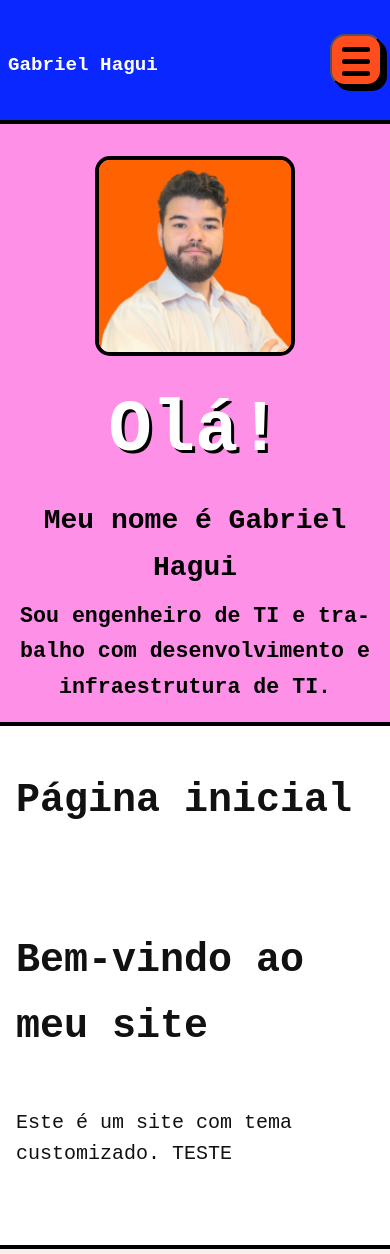
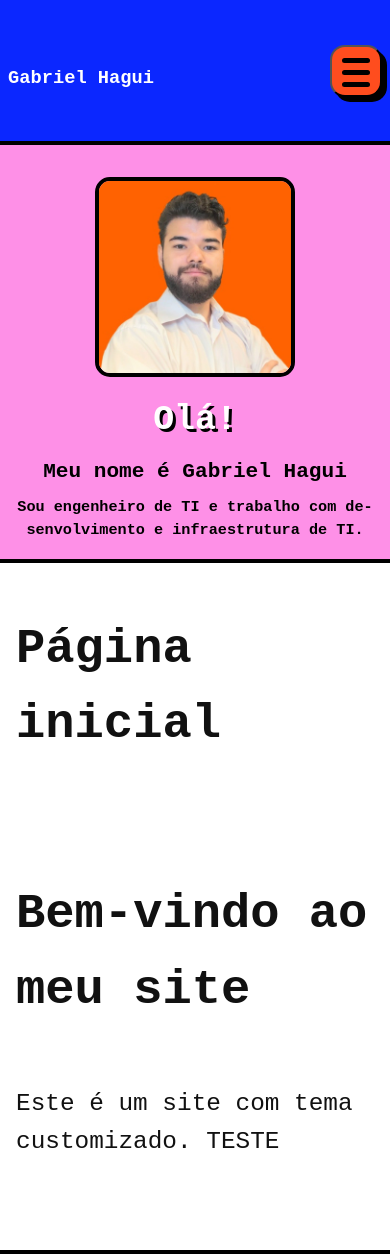
Before and after one commit to GHagui/Gabriel_Hagui, a Jekyll site: the page built from index.md, in a window 390 px wide. Built offline with Jekyll 4.4.1, drawn with Linux system fonts in a browser that asks for light colours; some web fonts are replaced.

Commit message:
Enhance typography with fluid scaling for improved readability; adjust font sizes across various elements

```diff
--- a/assets/css/style.scss
+++ b/assets/css/style.scss
@@ -45,6 +45,23 @@
     --sidebar-min-width: 220px;
     --sidebar-max-width: 350px;
     --content-block-max-width: 1280px; /* Para a seção .about */
+
+    /* Tipografia Fluida (escala modular adaptativa) */
+    /* A lógica: clamp( min, calc( base + variação * vw ), max ) */
+    /* Níveis baseados em uma escala ~1.2 com ajustes para títulos grandes já existentes */
+    --fs-2xs: clamp(0.70rem, 0.66rem + 0.15vw, 0.78rem); /* micro */
+    --fs-xs:  clamp(0.78rem, 0.72rem + 0.25vw, 0.90rem);
+    /* Ajuste de mínimos para melhor leitura em telas < 400px */
+    --fs-sm:  clamp(0.95rem, 0.85rem + 0.35vw, 1.08rem); /* corpo secundário */
+    --fs-base:clamp(1.00rem, 0.95rem + 0.50vw, 1.20rem); /* corpo principal */
+    --fs-md:  clamp(1.12rem, 1.00rem + 0.70vw, 1.35rem);
+    --fs-lg:  clamp(1.25rem, 1.05rem + 1.10vw, 1.70rem);
+    --fs-xl:  clamp(1.55rem, 1.20rem + 1.90vw, 2.30rem);
+    --fs-2xl: clamp(2.00rem, 1.40rem + 3.20vw, 3.20rem);
+    --fs-3xl: clamp(2.60rem, 1.80rem + 4.50vw, 4.50rem);
+    --fs-4xl: clamp(3.20rem, 2.20rem + 6.00vw, 6.00rem);
+    --fs-5xl: clamp(4.00rem, 2.80rem + 8.50vw, 8.50rem);
+    --fs-hero: clamp(5.00rem, 3.20rem + 10.50vw, 10.00rem); /* usado em h1 hero existente */
 }
 
 /* Garantir que width:100% inclua padding e bordas (evita overflow da seção .about) */
@@ -60,6 +77,7 @@ body {
     background-color: var(--color-bg-body);
     font-family: var(--font-secondary); /* Fonte padrão */
     line-height: 1.55; /* Melhora legibilidade especialmente em telas pequenas */
+    font-size: var(--fs-base);
 }
 
 .container {
@@ -95,7 +113,7 @@ body {
     color: var(--color-white);
     font-weight: 900;
     font-family: var(--font-primary);
-    font-size: 1.8rem;
+    font-size: var(--fs-xl);
     padding: var(--spacing-sm) var(--spacing-sm) var(--spacing-sm) 0;
     white-space: nowrap;
 }
@@ -114,7 +132,7 @@ body {
     font-weight: 600;
     padding: var(--spacing-xs);
     font-family: var(--font-secondary);
-    font-size: 1.2rem;
+    font-size: var(--fs-sm);
     border: 5px solid transparent; /* Mantém espessura específica para transição */
     border-radius: var(--border-radius-default);
     transition: box-shadow 0.3s, border 0.3s, background-color 0.3s, color 0.3s;
@@ -134,7 +152,7 @@ body {
     font-weight: 600;
     padding: var(--spacing-xs);
     font-family: var(--font-secondary);
-    font-size: 1.2rem;
+    font-size: var(--fs-sm);
     border: var(--border-medium) !important;
     background-color: var(--color-purple-accent) !important;
 }
@@ -231,19 +249,19 @@ html.js .site-header .site-nav {
     }
 
     .site-header .logo a {
-        font-size: 1.4rem;
+        font-size: var(--fs-lg);
         padding: var(--spacing-xs) 0;
     }
 
     .site-header .site-nav select {
-        font-size: 1rem;
+        font-size: var(--fs-sm);
         padding: var(--spacing-xs);
     }
 }
 
 @media (max-width: 480px) {
     .site-header .logo a {
-        font-size: 1.2rem;
+        font-size: var(--fs-md);
     }
 }
 /* -------------------*/
@@ -447,15 +465,15 @@ main {
     }
 
     .hello-content h1 {
-        font-size: 6rem;
+        font-size: var(--fs-4xl);
     }
 
     .hello-content h2 {
-        font-size: 2rem;
+        font-size: var(--fs-2xl);
     }
 
     .hello-content h3 {
-        font-size: 1.2rem;
+        font-size: var(--fs-sm);
     }
 }
 
@@ -466,16 +484,16 @@ main {
     }
 
     .hello-content h1 {
-        font-size: 4rem;
+        font-size: var(--fs-3xl);
         text-shadow: 4px 4px 0 var(--color-black);
     }
 
     .hello-content h2 {
-        font-size: 1.5rem;
+        font-size: var(--fs-xl);
     }
 
     .hello-content h3 {
-        font-size: 1rem;
+        font-size: var(--fs-sm);
     }
 
     .hello-content {
@@ -490,16 +508,16 @@ main {
     }
 
     .hello-content h1 {
-    font-size: 3.4rem; /* Aumenta legibilidade do título principal */
+    font-size: var(--fs-2xl); /* fluido */
         text-shadow: 3px 3px 0 var(--color-black);
     }
 
     .hello-content h2 {
-    font-size: 1.35rem; /* Levemente maior */
+    font-size: var(--fs-lg); /* fluido */
     }
 
     .hello-content h3 {
-    font-size: 1.05rem; /* Levemente maior */
+    font-size: var(--fs-sm); /* fluido */
     }
 
     .hello-content {
@@ -558,11 +576,19 @@ main {
 
 /* Reforço tipográfico adicional para telas pequenas */
 @media (max-width: 600px) {
-    body { font-size: 17px; }
+    /* +25% sobre os valores anteriores */
+    body { font-size: clamp(1.31rem, 1.25rem + 1.25vw, 1.525rem); }
     .content p,
-    .content li { font-size: 1.05rem; }
+    .content li { font-size: var(--fs-lg); }
     .content p,
-    .content ul li { margin-left: 0; } /* Remove recuo que estreita o texto */
+    .content ul li { margin-left: 0; }
+}
+
+@media (max-width: 380px) {
+    /* +25% adicional sobre a base estreita */
+    body { font-size: clamp(1.375rem, 1.275rem + 1.75vw, 1.60rem); }
+    .content p,
+    .content li { font-size: var(--fs-lg); }
 }
 
 /* Melhorias para touch em mobile */
@@ -605,7 +631,7 @@ th {
     background: var(--color-blue-primary);
     color: var(--color-white);
     font-weight: 600;
-    font-size: 1.1rem;
+    font-size: var(--fs-md);
 }
 
 tr:nth-child(even) {
@@ -712,7 +738,7 @@ blockquote[class*="help"] {
     width: 100%;
     border-collapse: collapse;
     background: transparent;
-    font-size: 0.9rem;
+    font-size: var(--fs-sm);
     table-layout: fixed;
 }
 
@@ -901,7 +927,7 @@ figure {
 }
 
 figcaption {
-    font-size: 0.9rem;
+    font-size: var(--fs-sm);
     color: #666;
     margin-top: var(--spacing-xs);
     font-style: italic;
@@ -925,7 +951,7 @@ h1[id], h2[id], h3[id], h4[id], h5[id], h6[id] {
     margin-top: var(--spacing-xl);
     padding-top: var(--spacing-md);
     border-top: 2px solid var(--color-black);
-    font-size: 0.9rem;
+    font-size: var(--fs-sm);
 }
 
 .footnotes ol {
@@ -969,7 +995,7 @@ h1[id], h2[id], h3[id], h4[id], h5[id], h6[id] {
 /* Responsivo para elementos markdown */
 @media (max-width: 1024px) {
     table {
-        font-size: 0.9rem;
+        font-size: var(--fs-sm);
         margin: var(--spacing-sm) 0;
     }
 
@@ -978,7 +1004,7 @@ h1[id], h2[id], h3[id], h4[id], h5[id], h6[id] {
     }
 
     .highlight pre {
-        font-size: 0.8rem;
+        font-size: var(--fs-xs);
         padding: var(--spacing-sm);
     }
 
@@ -993,36 +1019,8 @@ h1[id], h2[id], h3[id], h4[id], h5[id], h6[id] {
 }
 
 @media (max-width: 480px) {
-    table {
-        font-size: 0.8rem;
-    }
-
-    th, td {
-        padding: 0.5rem 0.25rem;
-    }
-
-    .highlight pre {
-        font-size: 0.75rem;
-        padding: var(--spacing-xs);
-    }
-
-    blockquote {
-        padding: var(--spacing-xs);
-        font-size: 0.9rem;
-    }
+    table { font-size: var(--fs-xs); }
+    th, td { padding: 0.5rem 0.25rem; }
+    .highlight pre { font-size: var(--fs-2xs); padding: var(--spacing-xs); }
+    blockquote { padding: var(--spacing-xs); font-size: var(--fs-sm); }
 }
-
-/* Overrides adicionais para melhor legibilidade em telas muito pequenas */
-@media (max-width: 600px) {
-    body { font-size: 20px; line-height: 1.65; }
-    .content p,
-    .content li { font-size: 1.15rem; line-height: 1.7; }
-    .content p,
-    .content ul li { margin-left: 0; }
-    .hello-content h1 { font-size: 4.5rem; }
-    .hello-content h2 { font-size: 1.75rem; }
-    .hello-content h3 { font-size: 1.35rem; }
-    table, th, td { font-size: 1rem; }
-    .highlight pre { font-size: 0.95rem; }
-    blockquote { font-size: 1rem; }
-}
```
